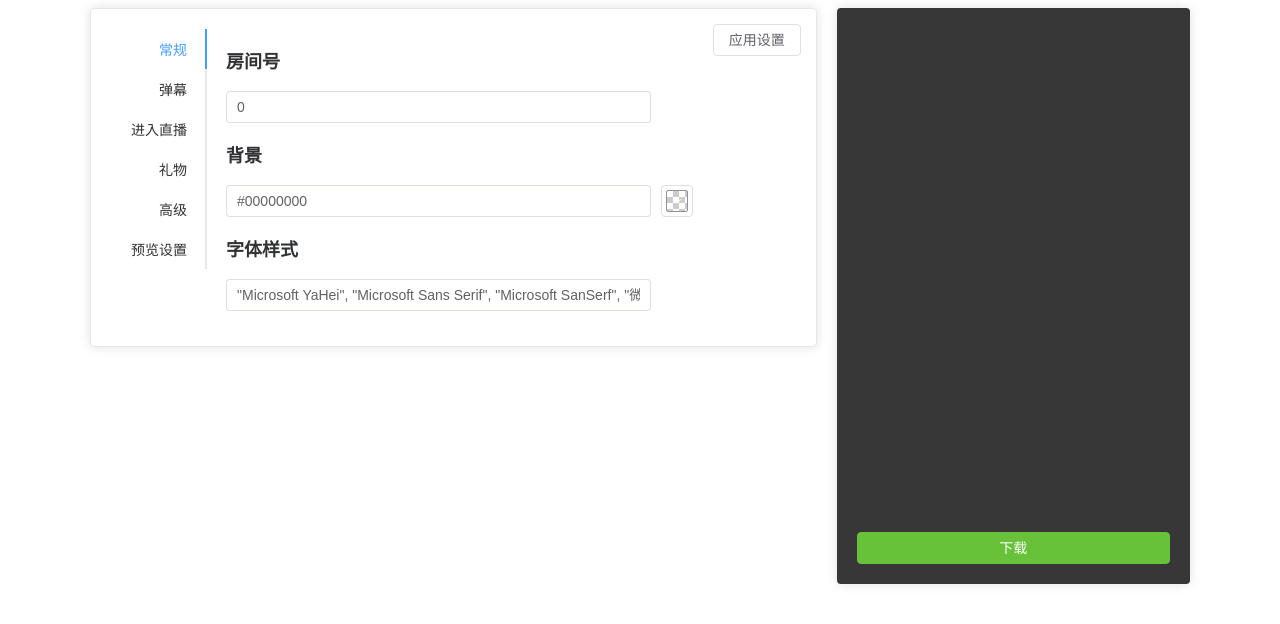
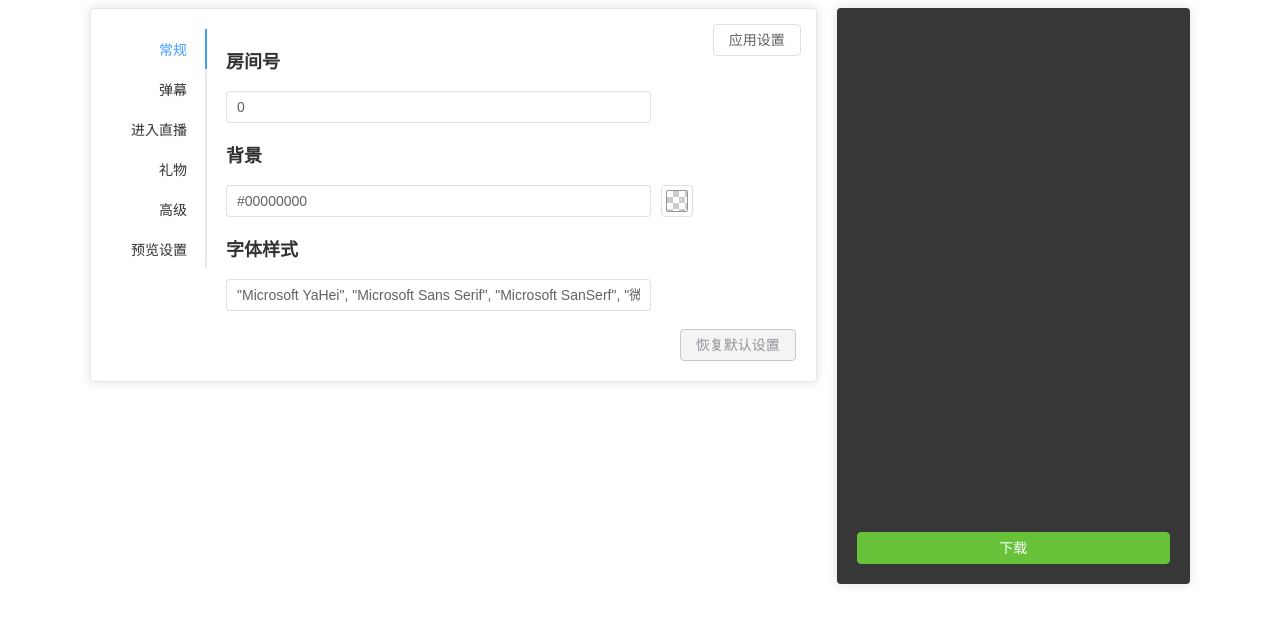
Before and after one commit to ZTL-UwU/danmu, a Vue app: page / in a window 1280 px wide. Shown: the top 624 px of the page. Built offline with nearby package versions, Linux system fonts and the light colour scheme.

Commit message:
add set to default
Signed-off-by: zhangtianli2006 <zhangtianli2006@163.com>

```diff
--- a/src/App.vue
+++ b/src/App.vue
@@ -116,6 +116,10 @@ export default {
                   <el-input v-model="config.general.font.family"></el-input>
                 </el-col>
               </el-row>
+              <br>
+              <el-button type="info" plain style="float: right;" @click="(config = default_config, set_config())">
+                恢复默认设置
+              </el-button>
             </el-tab-pane>
             <el-tab-pane label="弹幕" class="tab-content">
               <p class="title">行间距</p>
```
Also changed, not shown: 1 other file (tests, documents, lock files or other folders).
